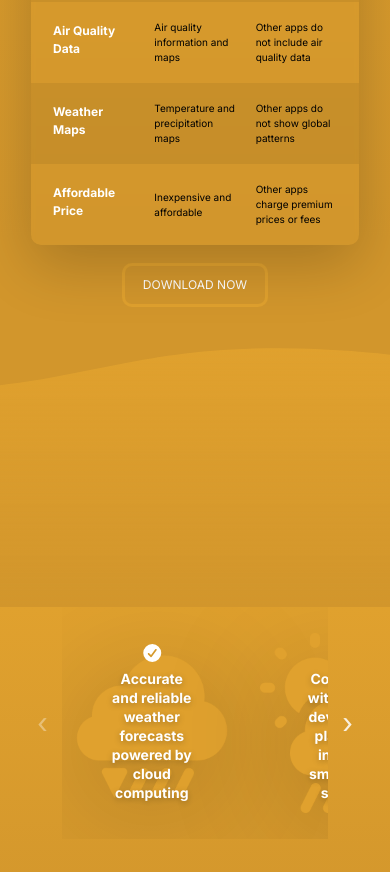
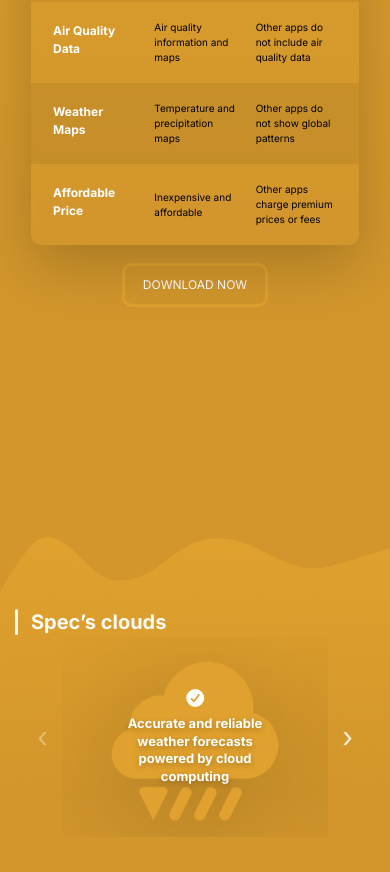
Before and after one commit to manhducit05/44-Exercise1, a React (Create React App) app: page /info in a window 390 px wide. Shown: the part 1068-1940 px from the top of the page. Built offline with nearby package versions, Linux system fonts and the light colour scheme.

Commit message:
finish v1 22.8

```diff
--- a/src/components/infoPage/CloudCarousel.css
+++ b/src/components/infoPage/CloudCarousel.css
@@ -3,18 +3,12 @@
     --shadow: 0 18px 40px rgba(0, 0, 0, .18);
 }
 
-.cloud-grid {
-    padding-bottom: 200px;
-}
-
-/* ====== CARD DÙNG BACKGROUND ẢNH ====== */
+/* ===== Card dùng background ảnh ===== */
 .cloud-item {
     position: relative;
     width: 360px;
-    /* cỡ desktop, sẽ co giãn theo grid */
     max-width: 100%;
-    aspect-ratio: 4 / 3;
-    /* tuỳ ảnh, điều chỉnh nếu cần */
+    aspect-ratio: 4/3;
     background-repeat: no-repeat;
     background-position: center;
     background-size: contain;
@@ -24,7 +18,6 @@
     justify-content: center;
     text-align: center;
     padding: 18px 16px;
-    /* “vùng an toàn” bên trong mây */
     color: var(--white);
     filter: drop-shadow(var(--shadow));
 }
@@ -33,7 +26,6 @@
     max-width: 60%;
 }
 
-/* Icon + text trong mây */
 .cloud-icon {
     font-size: 20px;
     margin-bottom: 8px;
@@ -44,41 +36,36 @@
     margin: 0;
     line-height: 1.35;
     font-weight: 700;
-    text-wrap: balance;
     text-shadow: 0 2px 6px rgba(0, 0, 0, .25);
-    font-size: clamp(12px, 1.1vw, 14px);
+    font-size: 14px;
 }
 
-/* ====== LƯỚI (≥744px) ====== */
+/* ===== Lưới (>=744px) ===== */
 .clouds-grid {
     display: grid;
     gap: 22px;
     grid-template-columns: repeat(4, minmax(0, 1fr));
-    /* ≥1440: 4 cột */
     justify-items: center;
 }
 
-/* 1024–1439: 2x2 */
-@media (min-width: 744px) and (max-width: 1023.98px) {
+/* 744–1023: 2x2 */
+@media (min-width:744px) and (max-width:1023.98px) {
     .clouds-grid {
         grid-template-columns: repeat(2, minmax(0, 1fr));
         gap: 22px 28px;
-        /* khoảng cách ngang/dọc */
     }
 
     .cloud-item {
         width: 100%;
         min-width: 0;
-        /* tránh ép rộng gây tràn */
     }
 
-    /* nếu muốn item lẻ thấp xuống một chút */
     .cloud-item.down {
         margin-top: 40px;
     }
 }
 
-/* ====== CAROUSEL (<744px) ====== */
+/* ===== Carousel (<744px) — 1 item/khung ===== */
 .clouds-carousel {
     position: relative;
     display: grid;
@@ -90,7 +77,7 @@
 .cloud-nav {
     border: none;
     background: transparent;
-    color: var(--white);
+    color: #fff;
     font-size: 28px;
     line-height: 1;
     opacity: .85;
@@ -108,81 +95,49 @@
     width: 100%;
 }
 
+/* KHÔNG dùng gap ở track để tránh lệch; tạo khe bằng padding slide */
 .cloud-track {
     display: flex;
-    gap: 18px;
+    gap: 0;
     transition: transform .35s ease;
 }
 
+/* Mỗi slide = 100% khung nhìn; padding tạo “khe” nhẹ 2 bên */
 .cloud-track>.slide {
     flex: 0 0 calc(100% / var(--per));
-    /* 2 item/khung hoặc 1 item/khung */
+    /* var(--per)=1 */
+    box-sizing: border-box;
+    padding: 0 10px;
 }
 
-.cloud-item {
-    font-size: 16px;
-    min-width: 180px;
-    text-align: center;
-}
-
-
-
-/* Cỡ chữ & padding gọn hơn trên mobile */
+/* Gọn chữ & card trên mobile */
 @media (max-width:743.98px) {
     .cloud-icon {
         font-size: 18px;
     }
 
-
     .cloud-text {
-        font-size: 14px;
-    }
-}
-
-/* ≤359px: 1 item/khung (đã set trong JS), tăng đệm trong mây một chút */
-@media (max-width:359.98px) {
-    .cloud-item {
-        padding: 20px 18px;
+        font-size: 13px;
     }
 
     .cloud-item {
-        min-width: 180px;
+        width: 100%;
+        min-width: 0;
     }
+
+    /* bỏ ép min-width 350px */
 }
 
-/*  */
-@media (min-width:744px) {
-    .down {
-        margin-top: 50px !important;
-        ;
-        width: calc(50% - 50px);
-    }
-
-    .cloud-item {
-        min-width: 250px;
-    }
-}
-
+/* 1024+ tinh chỉnh */
 @media (min-width:1024px) {
-    .down {
-        margin-top: 0px;
-    }
-
     .cloud-item {
         min-width: 300px;
     }
 }
 
+/* 1440+ tăng chữ 1 chút */
 @media (min-width:1440px) {
-    .down {
-        margin-top: 100px;
-    }
-
     .cloud-text {
         font-size: 16px;
     }
-
-    .cloud-item {
-        min-width: 400px;
-    }
 }
--- a/src/components/infoPage/CloudCarousel.js
+++ b/src/components/infoPage/CloudCarousel.js
@@ -8,20 +8,15 @@ import {
   faBell,
 } from "@fortawesome/free-solid-svg-icons";
 
-/**
- * Ảnh nền đặt trong public/images/clouds/ hoặc đổi path theo bạn.
- * Ảnh PNG/SVG nền trong suốt hiển thị đẹp nhất.
- */
+/* Ảnh đặt trong public/images/... */
 const CLOUD_ITEMS = [
   {
     img: "/images/cloud.jpg",
     icon: faCircleCheck,
-        text:
-            "Accurate and reliable weather forecasts powered by cloud computing",
+    text: "Accurate and reliable weather forecasts powered by cloud computing",
   },
   {
     down: true,
-
     img: "/images/cloud2.png",
     icon: faArrowsRotate,
     text:
@@ -35,7 +30,6 @@ const CLOUD_ITEMS = [
   },
   {
     down: true,
-
     img: "/images/cloud4.png",
     icon: faBell,
     text:
@@ -50,34 +44,38 @@ export default function CloudsCarousel() {
   const [index, setIndex] = useState(0);
 
   useEffect(() => {
-        const onResize = () => setVw(window.innerWidth);
-        window.addEventListener("resize", onResize);
-        return () => window.removeEventListener("resize", onResize);
+    const onR = () => setVw(window.innerWidth);
+    window.addEventListener("resize", onR);
+    return () => window.removeEventListener("resize", onR);
   }, []);
 
   const isCarousel = vw < 744;
-    const perView = vw <= 359 ? 1 : 2;
+
+  // Với carousel (<744px): luôn 1 item/khung
+  const perView = 1;
+
+  // Khi là grid (>=744px) không dùng index; khi là carousel: maxIndex = length - 1
   const maxIndex = useMemo(
-        () => Math.max(0, CLOUD_ITEMS.length - perView),
-        [perView]
+    () => (isCarousel ? CLOUD_ITEMS.length - 1 : 0),
+    [isCarousel]
   );
 
   useEffect(() => {
     if (!isCarousel) setIndex(0);
     else if (index > maxIndex) setIndex(maxIndex);
-    }, [isCarousel, maxIndex]); // giữ chỉ số hợp lệ khi đổi viewport
+  }, [isCarousel, maxIndex, index]);
 
   const next = () => setIndex((v) => Math.min(maxIndex, v + 1));
   const prev = () => setIndex((v) => Math.max(0, v - 1));
 
-    // >=744px: lưới
+  // ===== LƯỚI >= 744px =====
   if (!isCarousel) {
     return (
       <div className="clouds-grid">
         {CLOUD_ITEMS.map((it, i) => (
           <article
             key={i}
-                        className={`cloud-item slide ${i % 2 === 1 ? "down" : ""}`}
+            className={`cloud-item ${it.down ? "down" : ""}`}
             style={{ backgroundImage: `url(${it.img})` }}
             aria-label={it.text}
           >
@@ -89,7 +87,7 @@ export default function CloudsCarousel() {
     );
   }
 
-    // <744px: carousel
+  // ===== CAROUSEL < 744px — 1 item/khung =====
   return (
     <div className="clouds-carousel">
       <button
@@ -106,13 +104,13 @@ export default function CloudsCarousel() {
           className="cloud-track"
           style={{
             transform: `translateX(calc(-${index} * (100% / ${perView})))`,
-                        ["--per"]: perView,
+            "--per": perView,
           }}
         >
           {CLOUD_ITEMS.map((it, i) => (
             <article
               key={i}
-                            className={`cloud-item slide ${i % 2 === 1 ? "down" : ""}`}
+              className={`cloud-item slide ${it.down ? "down" : ""}`}
               style={{ backgroundImage: `url(${it.img})` }}
               aria-label={it.text}
             >
--- a/src/components/layout/Footer.js
+++ b/src/components/layout/Footer.js
@@ -13,6 +13,9 @@ export default function Footer() {
 
             <div className=" footer-dec left"></div>
             <div className="footer-dec right"></div>
+            <div className="footer-cloud">
+                <img src="/images/bg-components/footer.png" />
+            </div>
             <div className="footer-top custom-container">
                 {/* Social (cột trái) */}
                 <ul className="social">
--- a/src/index.css
+++ b/src/index.css
@@ -6,6 +6,7 @@ body {
   -webkit-font-smoothing: antialiased;
   -moz-osx-font-smoothing: grayscale;
   background-color: #D2982D;
+  overflow-x: hidden;
 
 }
 
--- a/src/pages/InforPage.js
+++ b/src/pages/InforPage.js
@@ -70,8 +70,11 @@ export default function Info() {
                 <a href="/download" className="btn-download">DOWNLOAD NOW</a>
             </div>
             {/* ===== Section 3: SPECS CLOUDS ===== */}
+            <div className="specs-title custom-container">Spec’s clouds</div>
             <div className="cloud-element">
-                <div className="top-cloud"></div>
+                <div className="info-cloud">
+                    <img src='/images/bg-components/wave-info.png' />
+                </div>
                 <div className="custom-container">
                     <CloudsCarousel />
                 </div>
--- a/src/styles/InfoPage.css
+++ b/src/styles/InfoPage.css
@@ -410,6 +410,14 @@
     }
 }
 
+.specs-title {
+    font-size: 20px;
+    color: white;
+    position: relative;
+    z-index: 1;
+    margin-left: 100px;
+}
+
 /* 1024–1439: 2×2 */
 @media (min-width:1024px) and (max-width:1439.98px) {
     .cloud-wrap {
@@ -449,6 +457,10 @@
     .cloud:nth-child(4) {
         transform: translateY(36px);
     }
+
+    .specs-title {
+        font-size: 24px;
+    }
 }
 
 /* ≤375: chỉ 1 mây đầu + mũi tên trang trí 2 bên */
@@ -483,25 +495,24 @@
 }
 
 /*  */
+
+
 .cloud-element {
-    background: linear-gradient(180deg, #E0A12E 0%, rgba(224, 161, 46, 0) 100%);
-    padding-bottom: 100px;
+    padding-bottom: 200px;
 }
 
-.top-cloud {
+.info-cloud {
+    width: 100%;
+    height: 0px;
+    background: linear-gradient(180deg, #E0A12E 0%, rgba(224, 161, 46, 0) 100%);
     position: relative;
 }
 
-.top-cloud::before {
-    content: "";
+.info-cloud img {
+    width: 100%;
+    height: 264px;
     position: absolute;
-    left: 0;
-    top: -260px;
-    width: 100%;
-    height: 260px;
-    background: url("../../public/images/bg-components/infoPage2.svg") no-repeat center top;
-    background-size: cover;
-    pointer-events: none;
-    z-index: 1;
+    top: -100px;
+    z-index: 0;
 
 }
--- a/src/styles/LandingPage.css
+++ b/src/styles/LandingPage.css
@@ -1,4 +1,6 @@
 .landing-page {
+    background-color: #D2982D;
+
 }
 
 /* section-1  */
@@ -406,7 +408,7 @@
     position: relative;
 }
 
- .fp-testimonials::before {
+.fp-testimonials::before {
     opacity: 0.7;
     content: "";
     position: absolute;
@@ -694,7 +696,4 @@
 
 @media (min-width: 1440px) {}
 
-body {
-    background: rgba(210, 152, 45, 1);
-
-}
+/*  */
--- a/src/styles/Layout.css
+++ b/src/styles/Layout.css
@@ -4,6 +4,10 @@
 
 /* header */
 
+header {
+    background-color: #D2982D;
+
+}
 
 /* Nền vàng cam cho header */
 .custom-navbar {
@@ -128,6 +132,8 @@
     align-items: flex-start;
     gap: 16px;
     /* sẽ tăng ở mốc lớn */
+    z-index: 1;
+    position: relative;
 }
 
 /* Social */
@@ -558,8 +564,7 @@
 
 
 .site-footer {
-
-    background: linear-gradient(180deg, #E0A12E 0%, rgba(224, 161, 46, 0) 100%);
+    background-color: #D2982D;
 
     color: var(--white);
     padding-top: 20px;
@@ -568,28 +573,24 @@
 }
 
 /* Lớp SÓNG ở mép trên – full width */
-.site-footer::before {
+/* .site-footer::before {
     content: "";
     position: absolute;
     left: 0;
     top: -90px;
-    /* đẩy lên khỏi content */
     width: 100%;
     height: 160px;
-    /* chỉnh theo tỉ lệ ảnh */
     background: url("../../public/images/bg-components/footer.svg") no-repeat center top;
     background-size: cover;
-    /* SVG/PNG tự căng đủ rộng */
     pointer-events: none;
     z-index: 100;
-    /* dưới nội dung */
-}
+} */
 
 /* Icon mây/cây “watermark” ở hai góc */
 
 .footer-dec.left {
     position: absolute;
-    top: -135px;
+    top: -155px;
     /* nhô lên trên sóng một chút */
     height: 80px;
     width: 70px;
@@ -605,7 +606,7 @@
 
 .footer-dec.right {
     position: absolute;
-    top: -160px;
+    top: -180px;
     /* nhô lên trên sóng một chút */
     height: 80px;
     width: 70px;
@@ -677,3 +678,20 @@
 
     /* màn nhỏ ẩn icon cho gọn */
 }
+
+/*  */
+.site
+.footer-cloud {
+    width: 100%;
+    height: 1px;
+    background: linear-gradient(180deg, #E0A12E 0%, rgba(224, 161, 46, 0) 100%);
+    position: relative;
+}
+
+.footer-cloud img {
+    width: 100%;
+    height: 290px;
+    position: absolute;
+    top: -100px;
+    z-index: 0;
+}
```
Also changed, not shown: public/images/bg-components/wave-info.png (added). Lines whose indentation alone changed are shown as unchanged.
